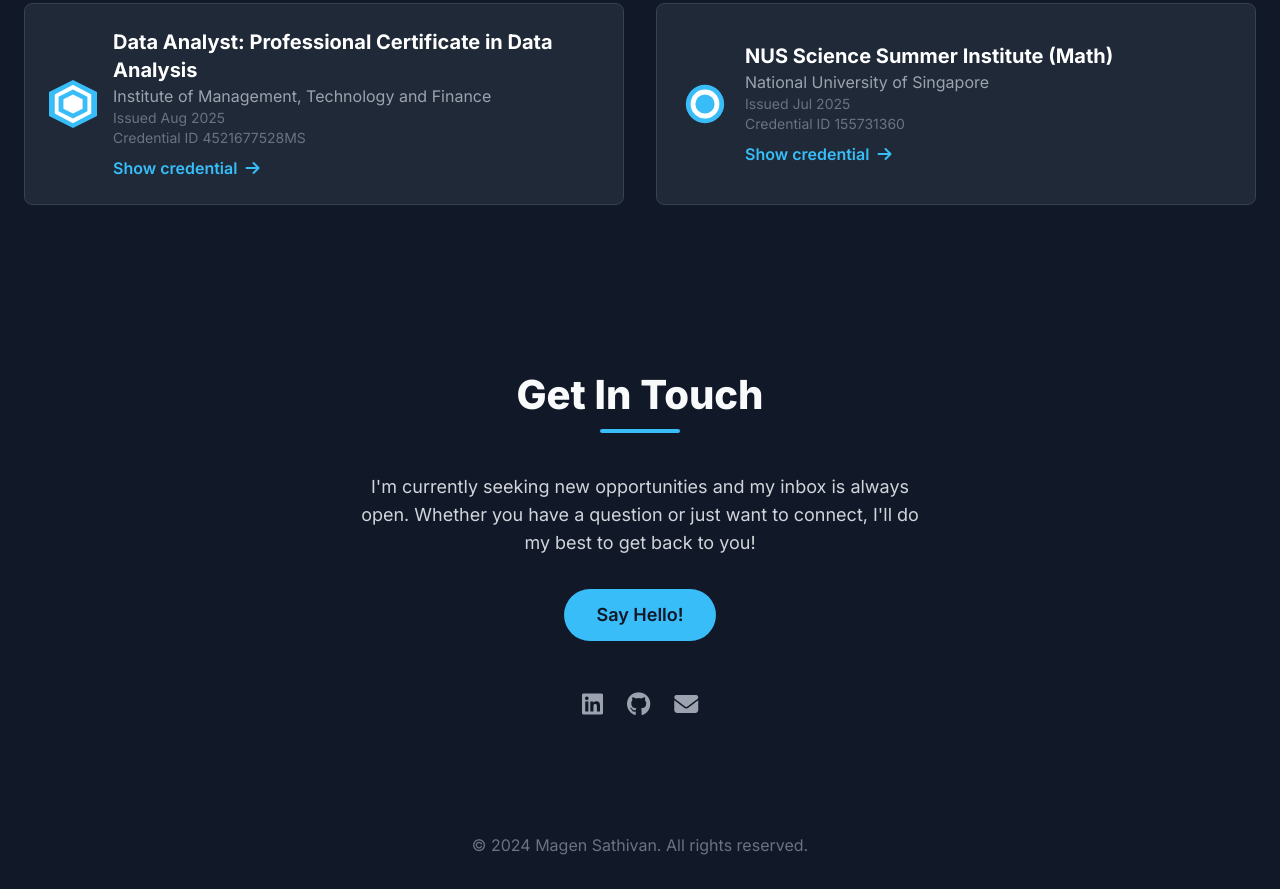
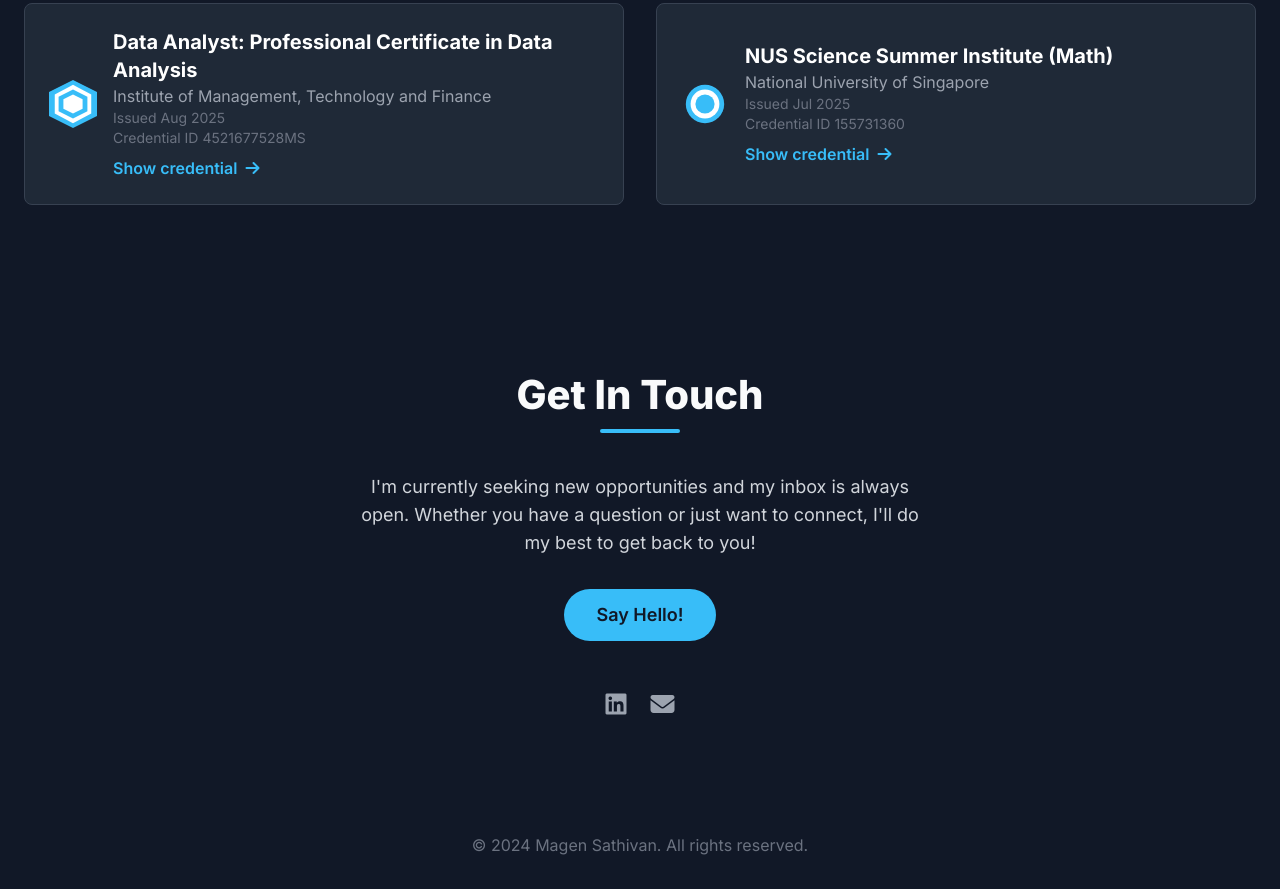
Before and after one commit to Magen0809/website, a plain HTML site: page index.html in a window 1280 px wide. Shown: the part 4995-5884 px from the top of the page. Drawn offline with nearby package versions, Linux system fonts and the light colour scheme.

Commit message:
Update index.html

```diff
--- a/index.html
+++ b/index.html
@@ -530,8 +530,7 @@
                 </div>
                 <div class="flex justify-center mt-12 space-x-6 text-2xl">
                     <a href="https://www.linkedin.com/in/magen-sathivan-4b973b2a1" target="_blank" rel="noopener noreferrer" class="text-gray-400 hover:text-sky-400 transition"><i class="fab fa-linkedin"></i></a>
-                    <a href="#" class="text-gray-400 hover:text-sky-400 transition"><i class="fab fa-github"></i></a>
-                    <a href="mailto:magensathivan@email.com" class="text-gray-400 hover:text-sky-400 transition"><i class="fas fa-envelope"></i></a>
+                    <a href="mailto:magenmagen0809@email.com" class="text-gray-400 hover:text-sky-400 transition"><i class="fas fa-envelope"></i></a>
                 </div>
             </div>
         </section>
```
